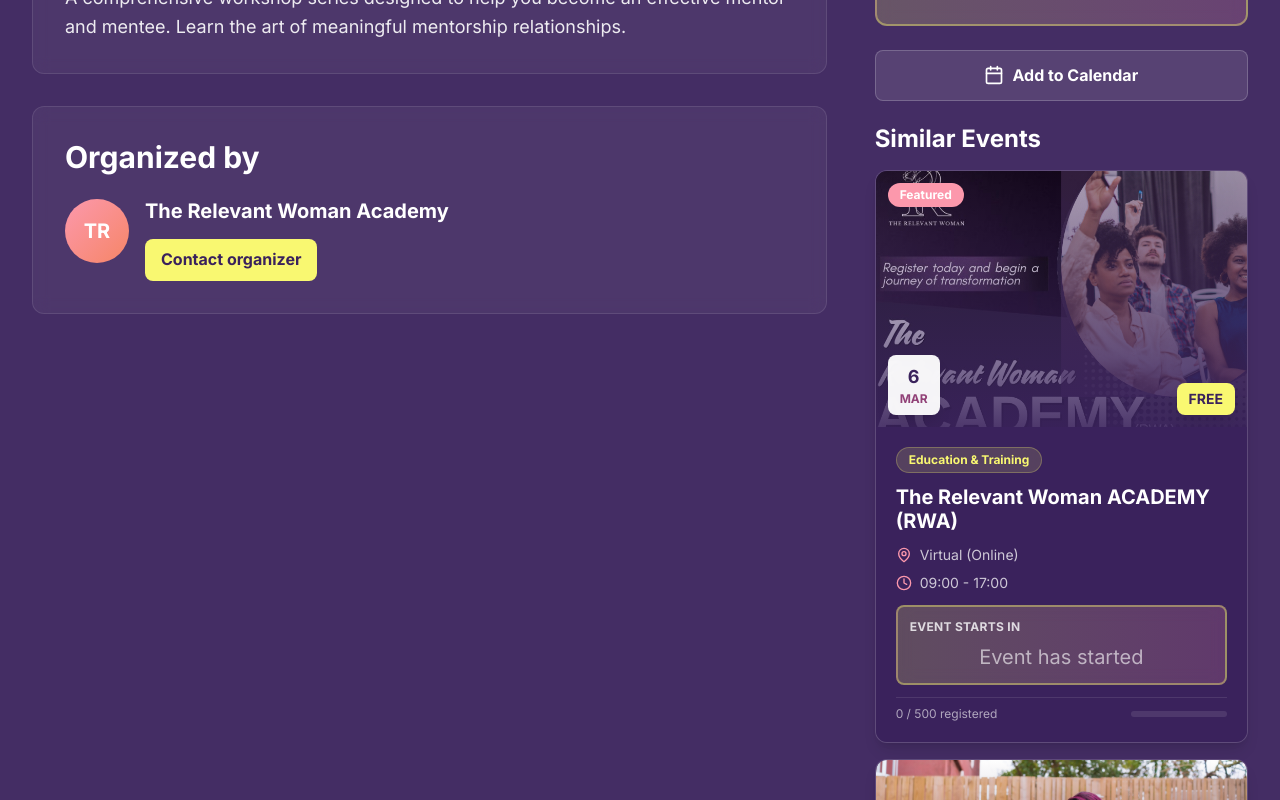
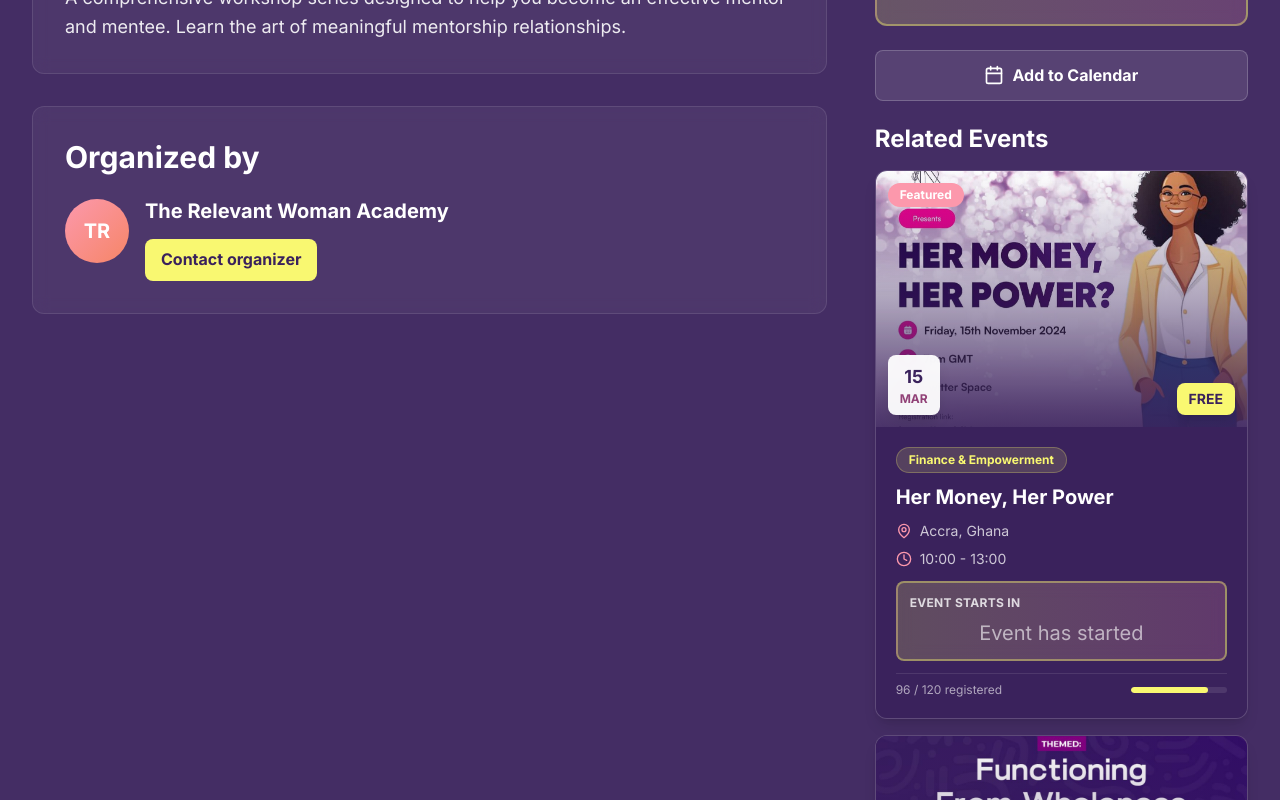
Before and after one commit to Annlyam/drelevantwoman, a Next.js app: page /events/mentorship-masterclass-series in a window 1280 px wide. Shown: the part 760-1560 px from the top of the page. Built offline with nearby package versions, Linux system fonts and the light colour scheme; no server answers.

Commit message:
modified:   components/events/EventDetailSidebar.tsx

```diff
--- a/components/events/EventDetailSidebar.tsx
+++ b/components/events/EventDetailSidebar.tsx
@@ -32,12 +32,18 @@
                          event.venue?.toLowerCase().includes("online") ||
                          event.location?.toLowerCase().includes("virtual");
 
-  // Get similar events (same category, excluding current event)
-  const similarEvents = (eventData as Event[])
-    .filter(
-      (e) => e.id !== event.id && e.category === event.category && e.status === "upcoming"
-    )
-    .slice(0, 3);
+  const curatedEventIds = [
+    "her-money-her-power",
+    "celebration-of-international-womens-month",
+    "international-womens-day-2025",
+    "celebrating-international-womens-day",
+  ];
+
+  // Show a curated event list in the sidebar instead of category-based matches.
+  const relatedEvents = curatedEventIds
+    .map((id) => (eventData as Event[]).find((candidate) => candidate.id === id))
+    .filter((candidate): candidate is Event => Boolean(candidate))
+    .filter((candidate) => candidate.id !== event.id);
 
   return (
     <div className="space-y-6">
@@ -129,8 +135,8 @@
         </motion.div>
       )}
 
-      {/* Similar Events */}
-      {similarEvents.length > 0 && (
+      {/* Related Events */}
+      {relatedEvents.length > 0 && (
         <motion.div
           initial={{ opacity: 0, y: 20 }}
           whileInView={{ opacity: 1, y: 0 }}
@@ -138,12 +144,12 @@
           transition={{ delay: 0.2 }}
           className="space-y-4"
         >
-          <h3 className="text-2xl font-bold text-white">Similar Events</h3>
+          <h3 className="text-2xl font-bold text-white">Related Events</h3>
           <div className="space-y-4">
-            {similarEvents.map((similarEvent, index) => (
+            {relatedEvents.map((relatedEvent, index) => (
               <EventCard
-                key={similarEvent.id}
-                event={similarEvent}
+                key={relatedEvent.id}
+                event={relatedEvent}
                 index={index}
               />
             ))}
```
